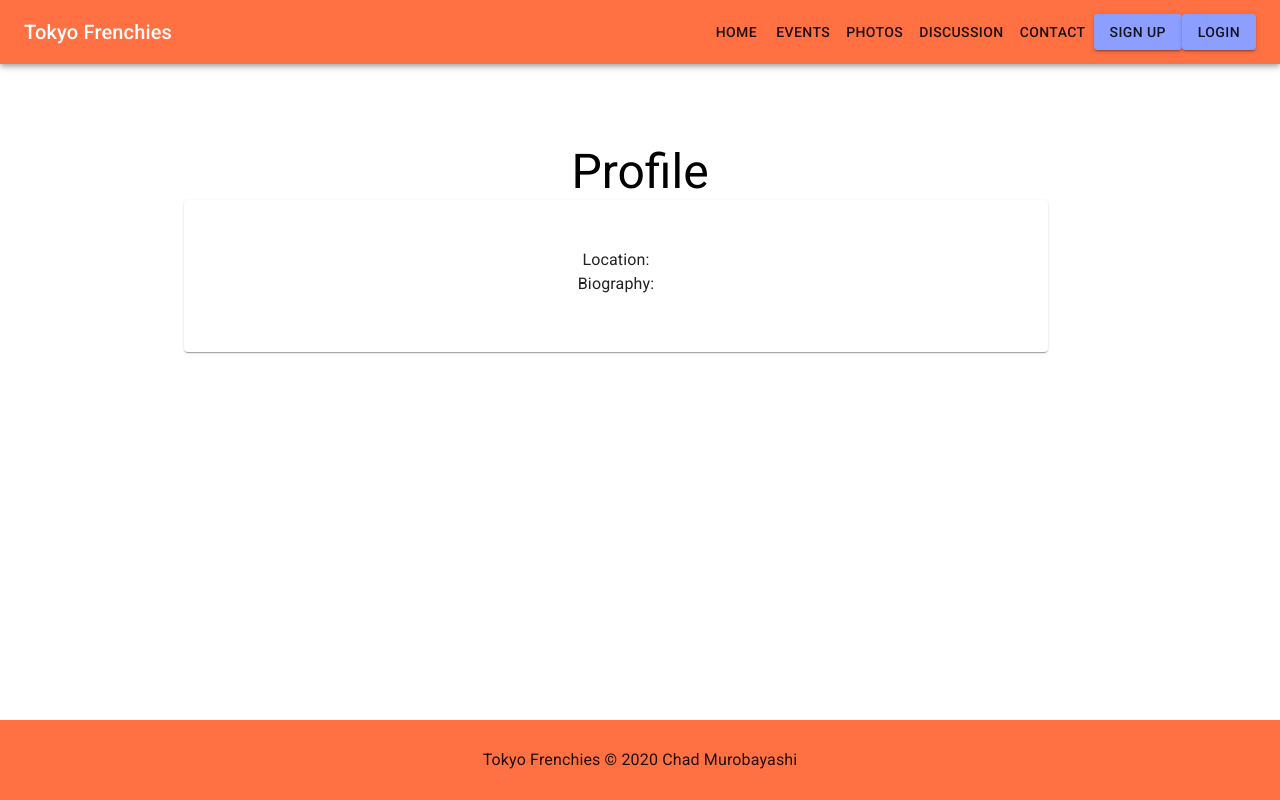
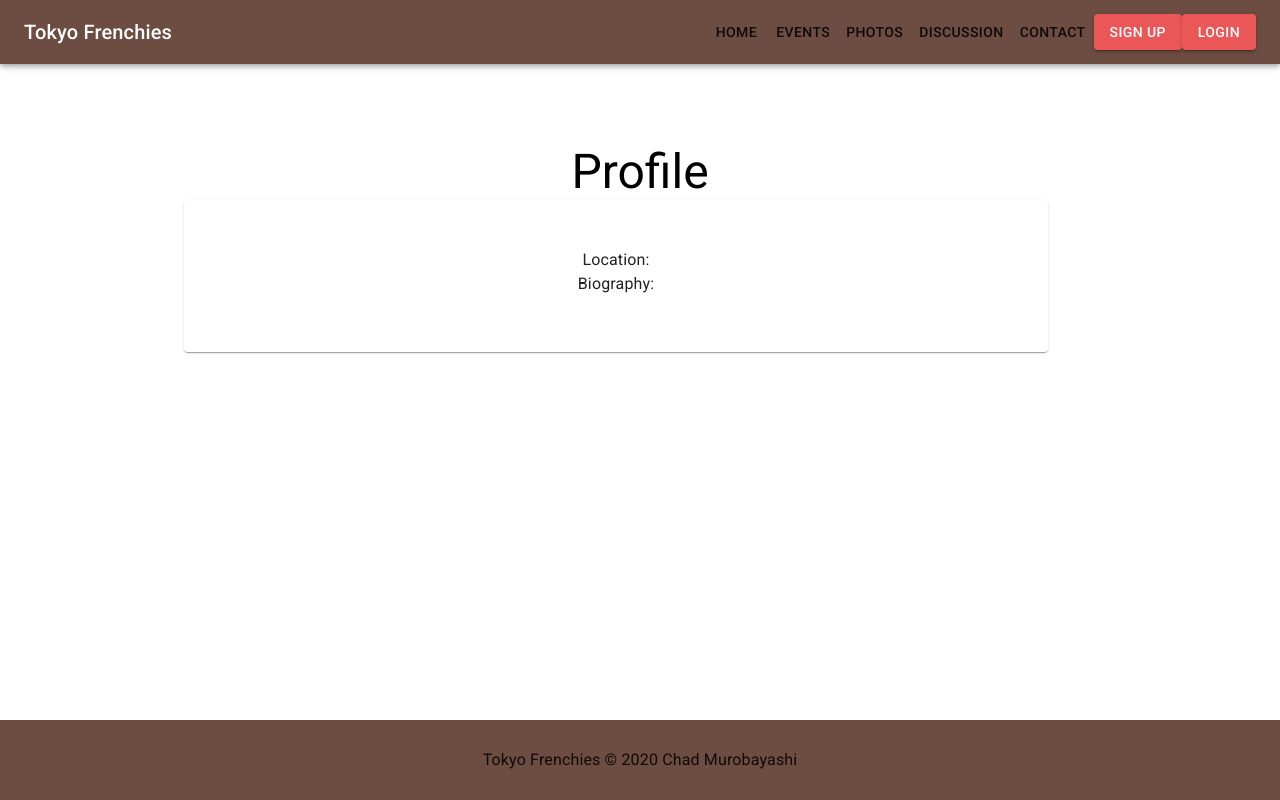
Before and after one commit to chadmuro/frenchie-jp, a React (Create React App) app: page /profile/1 in a window 1280 px wide. Built offline with nearby package versions, Linux system fonts and the light colour scheme; no server answers.

Commit message:
update palette and header

```diff
--- a/src/components/Header.js
+++ b/src/components/Header.js
@@ -17,10 +17,10 @@ import LoginModal from './users/LoginModal';
 import { authLogout } from '../hooks/useAuth';
 import { AuthContext } from '../contexts/AuthContext';
 
-const useStyles = makeStyles({
+const useStyles = makeStyles((theme) => ({
 	link: {
 		textDecoration: 'none',
-		color: '#220A03',
+		color: theme.palette.text.primary,
 	},
 	title: {
 		flexGrow: 1,
@@ -30,9 +30,10 @@ const useStyles = makeStyles({
 	navigation: {
 		display: 'flex',
 		justifyContent: 'center',
-		alignItems: 'center'
+		alignItems: 'center',
+		width: '100%'
 	},
-});
+}));
 
 const Header = () => {
 	const classes = useStyles();
@@ -71,9 +72,6 @@ const Header = () => {
 		<div>
 			<AppBar position="sticky">
 				<Toolbar>
-					<Link to="/" className={classes.title}>
-						<Typography variant="h6">Tokyo Frenchies</Typography>
-					</Link>
 					<div className={classes.navigation}>
 						{isMobile ? (
 							<>
@@ -125,9 +123,15 @@ const Header = () => {
 										</Link>
 									</MenuItem>
 								</Menu>
+								<Link to="/" className={classes.title}>
+									<Typography variant="h6">Tokyo Frenchies</Typography>
+								</Link>
 							</>
 						) : (
 							<>
+								<Link to="/" className={classes.title}>
+									<Typography variant="h6">Tokyo Frenchies</Typography>
+								</Link>
 								<Link to="/" className={classes.link}>
 									<Button>Home</Button>
 								</Link>
--- a/src/components/users/UserProfile.js
+++ b/src/components/users/UserProfile.js
@@ -39,7 +39,7 @@ const UserProfile = () => {
 				<Card className={classes.card}>
 					<CardContent>
 						<div className={classes.cardTitle}>
-							<Typography variant="h4" color="primary">
+							<Typography variant="h4" color="secondary">
 								{frenchieName}
 							</Typography>
 							<Typography variant="h6">
--- a/src/contexts/AuthContext.js
+++ b/src/contexts/AuthContext.js
@@ -1,23 +1,29 @@
-import React, { createContext, useState } from 'react';
+import React, { createContext, useState, useEffect } from 'react';
 import { auth } from '../firebase/config';
 
 export const AuthContext = createContext();
 
 const AuthContextProvider = props => {
 	const [isLoggedIn, setIsLoggedIn] = useState('');
+	const [loading, setLoading] = useState(true);
 
-    auth.onAuthStateChanged(user => {
+	useEffect(() => {
+		auth.onAuthStateChanged(user => {
 			if (user) {
 				setIsLoggedIn(user.uid);
+				setLoading(false);
 				console.log('logged in as ' + user.email);
 			} else {
 				setIsLoggedIn('');
+				setLoading(false);
 				console.log('not logged in');
 			}
 		});
+	}, []);
+
 
     return (
-        <AuthContext.Provider value={{isLoggedIn}}>
+        <AuthContext.Provider value={{isLoggedIn, loading}}>
             {props.children}
         </AuthContext.Provider>
     )
--- a/src/index.js
+++ b/src/index.js
@@ -6,10 +6,10 @@ import App from './components/App';
 const theme = createMuiTheme({
 	palette: {
 		primary: {
-			main: '#ff7043',
+			main: '#6d4c41',
 		},
 		secondary: {
-			main: '#8c9eff',
+			main: '#eb5756',
 		},
 	},
 });
```
